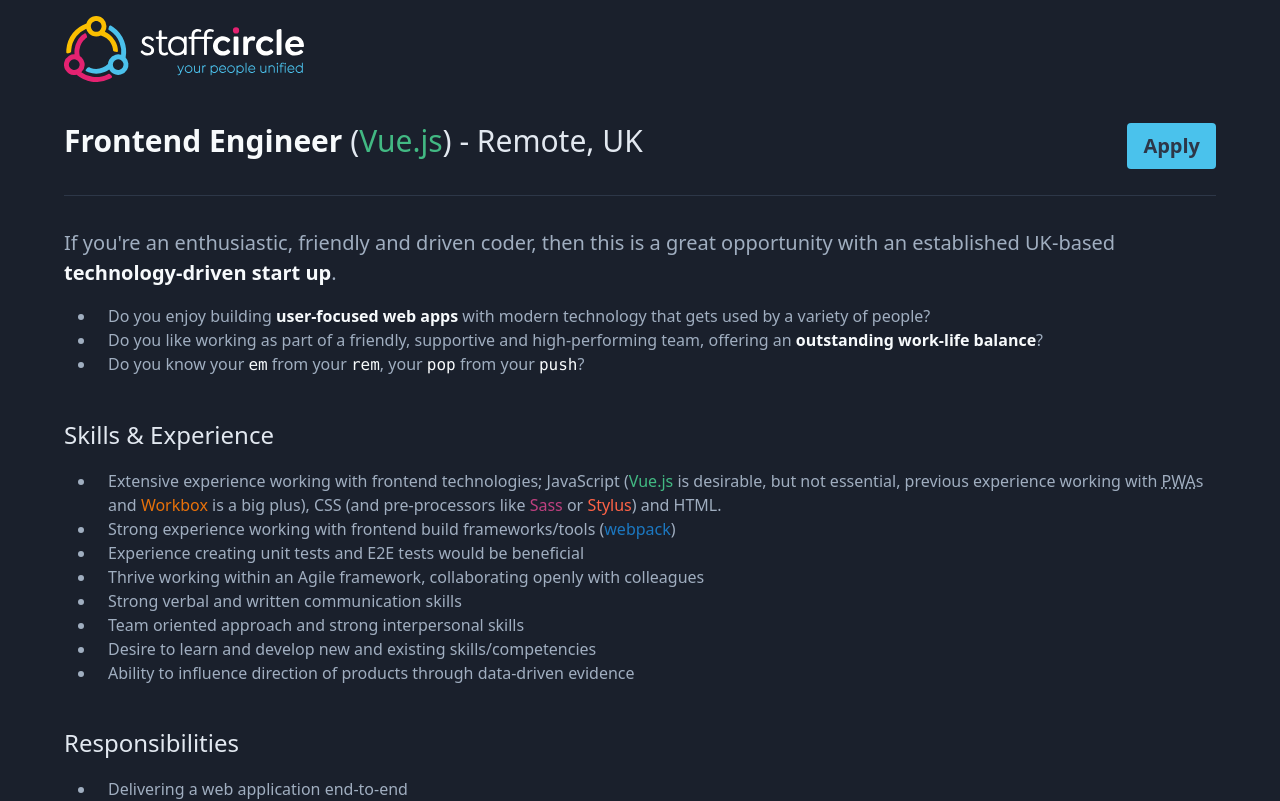
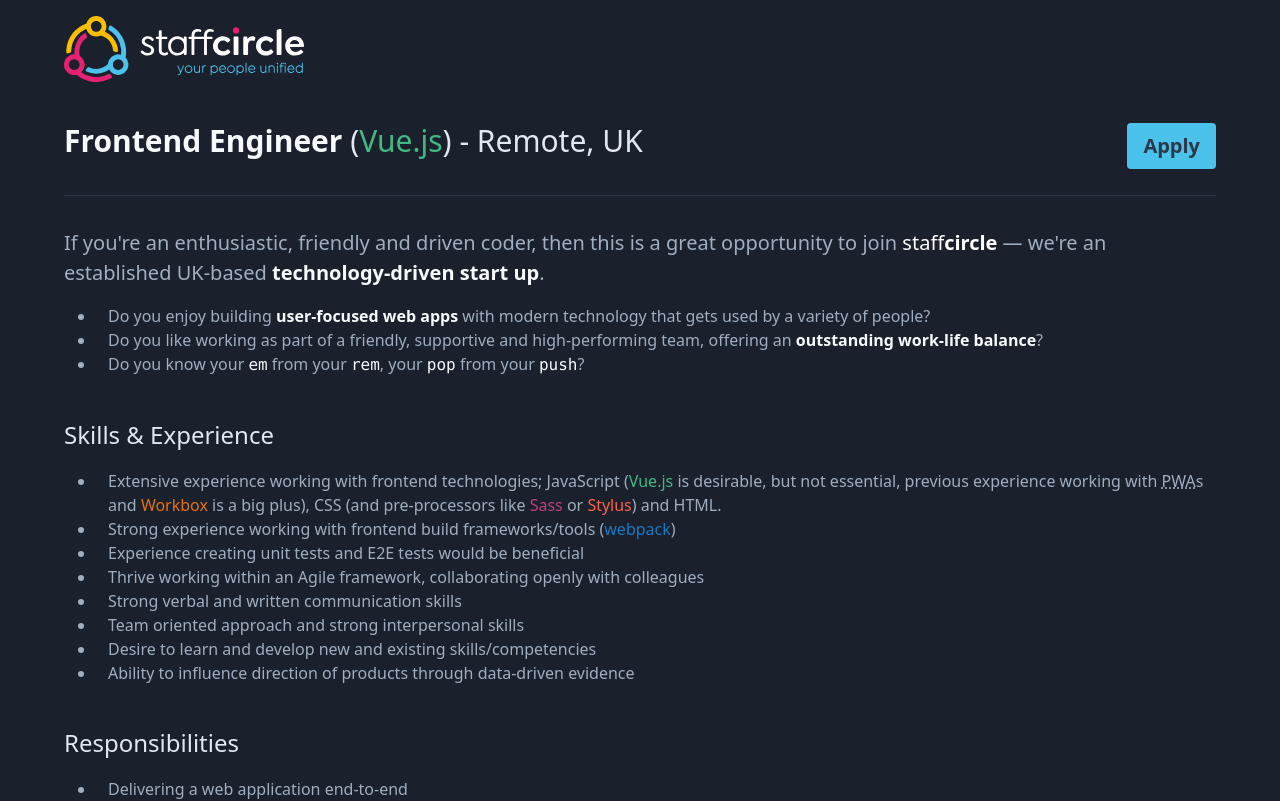
Before and after one commit to StaffCircle/frontend-role, a Vue app: page / in a window 1280 px wide. Shown: the top 801 px of the page. Built offline with nearby package versions, Linux system fonts and the light colour scheme.

Commit message:
Further tweaks

```diff
--- a/src/assets/styles/index.css
+++ b/src/assets/styles/index.css
@@ -72,6 +72,9 @@
 .intro {
   @apply text-xl;
 }
+.intro .company {
+  @apply font-normal text-white;
+}
 .codepen {
   color: #ffdd40;
 }
--- a/src/views/Home.vue
+++ b/src/views/Home.vue
@@ -1,7 +1,7 @@
 <template>
   <article class="home">
     <page-header />
-    <p class="intro">If you're an enthusiastic, friendly and driven coder, then this is a great opportunity with an established UK-based <strong>technology-driven start up</strong>.</p>
+    <p class="intro">If you're an enthusiastic, friendly and driven coder, then this is a great opportunity to join <span class="company">staff<b>circle</b></span> &mdash; we're an established UK-based <strong>technology-driven start up</strong>.</p>
     <ul>
       <li>Do you enjoy building <strong>user-focused web apps</strong> with modern technology that gets used by a variety of people?</li>
       <li>Do you like working as part of a friendly, supportive and high-performing team, offering an <strong>outstanding work-life balance</strong>?</li>
```
